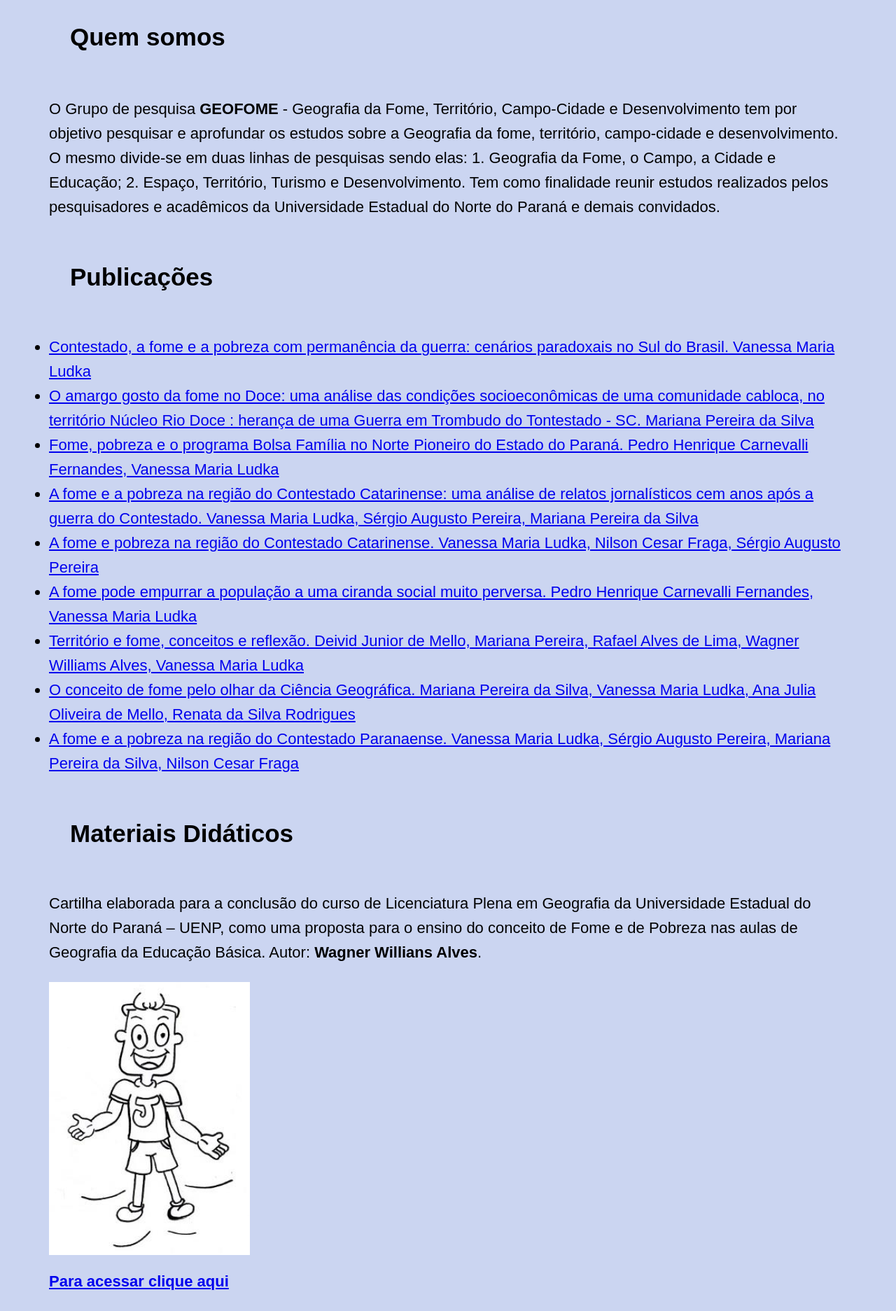
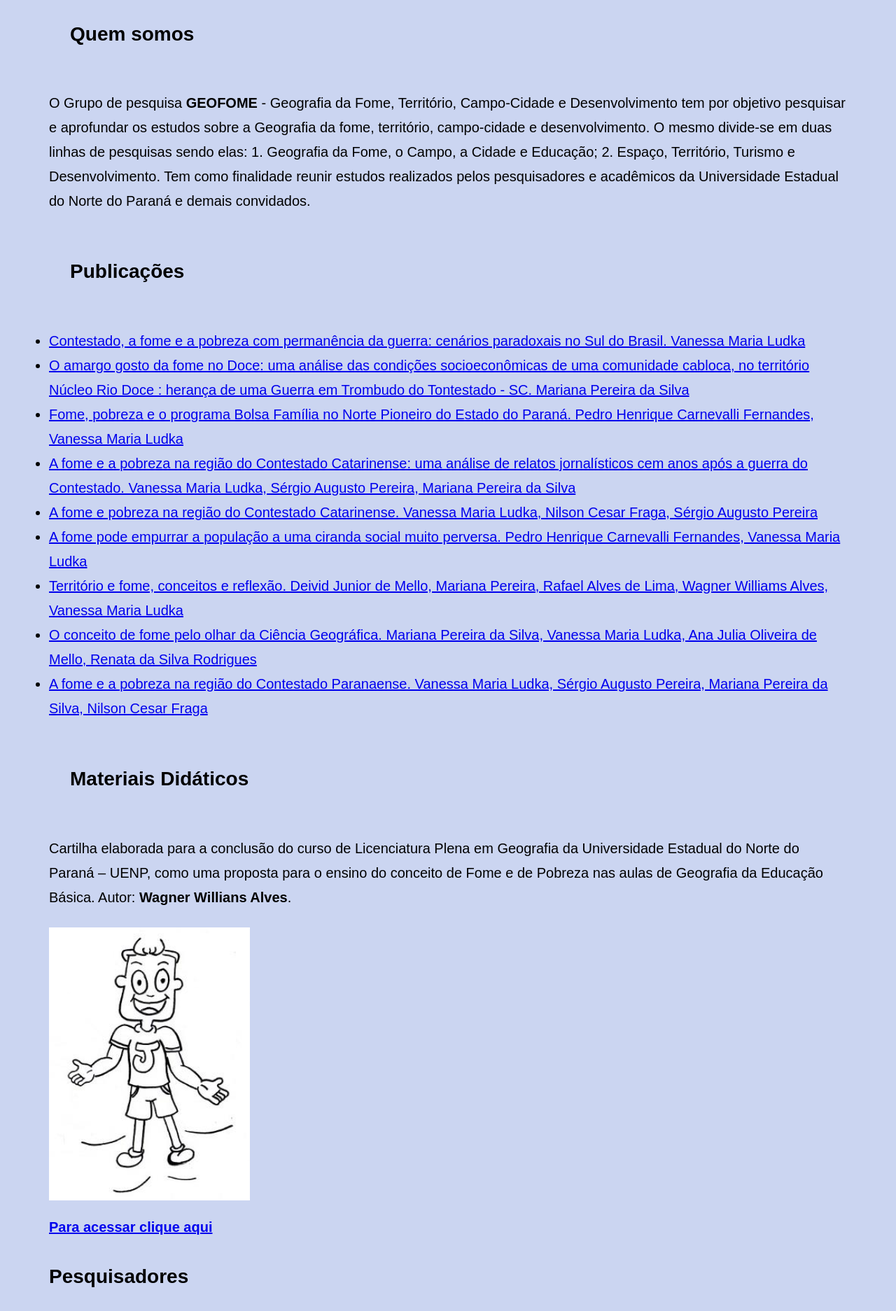
Before and after one commit to Mariana823/geofome, a plain HTML site: page index.html in a window 1280 px wide. Shown: the part 514-2387 px from the top of the page at 70% size. Drawn offline with Linux system fonts and the light colour scheme.

Commit message:
altera style palavras

```diff
--- a/css/style.css
+++ b/css/style.css
@@ -28,7 +28,7 @@ header {
 
 .links a {
     color: white;
-    font-size: 18px;
+    font-size: 20px;
     line-height: 28px;
     margin: 0 16px;
     text-decoration: none;
@@ -66,12 +66,12 @@ header {
 /* SEÇÃO SOBRE */
 
 .sobre__titulo {
-    font-size: 35px;
+    font-size: 28px;
     padding: 30px;
 }
 
 .sobre-descricao {
-    font-size: 22px;
+    font-size: 20px;
     line-height: 35px;
     font-weight: normal;
     margin-top: 35px;
@@ -82,14 +82,14 @@ header {
 /* SEÇÃO TRABALHOS */
 
 .trabalhos-titulo {
-    font-size: 35px;
+    font-size: 28px;
     margin-top: 35px;
     margin-bottom: 35px;
     padding: 30px;
 }
 
 .sobre-trabalhos {
-    font-size: 22px;
+    font-size: 20px;
     line-height: 35px;
     font-weight: normal;
     margin-top: 35px;
@@ -101,14 +101,14 @@ header {
 /* SEÇÃO SEÇÃO MATERIAIS */
 
 .titulo-materiais {
-    font-size: 35px;
+    font-size: 28px;
     margin-top: 35px;
     margin-bottom: 35px;
     padding: 30px;
 }
 
 .sobre-materiais {
-    font-size: 22px;
+    font-size: 20px;
     line-height: 35px;
     font-weight: normal;
     margin-top: 35px;
@@ -125,13 +125,13 @@ header {
 /* SEÇÃO MEMBROS */
 
 .titulo-membros {
-    font-size: 35px;
+    font-size: 28px;
     margin-top: 35px;
     margin-bottom: 35px;
 }
 
 .sobre-membros {
-    font-size: 22px;
+    font-size: 20px;
     line-height: 35px;
     font-weight: normal;
     margin-top: 35px;
@@ -154,13 +154,13 @@ header {
 /* SEÇÃO ENCONTROS */
 
 .titulo-encontros {
-    font-size: 35px;
+    font-size: 28px;
     margin-top: 35px;
     margin-bottom: 35px;
 }
 
 .sobre-encontros {
-    font-size: 22px;
+    font-size: 20px;
     line-height: 35px;
     font-weight: normal;
     margin-top: 35px;
```
